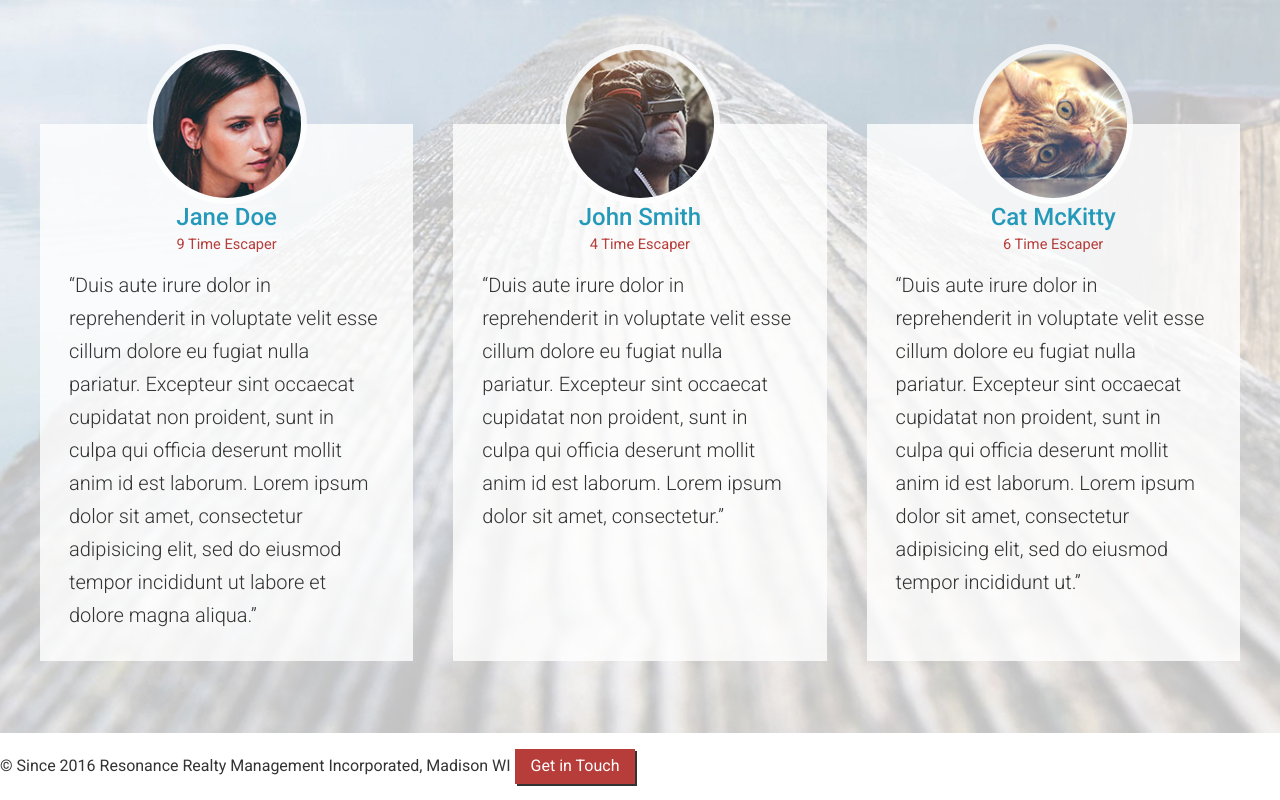
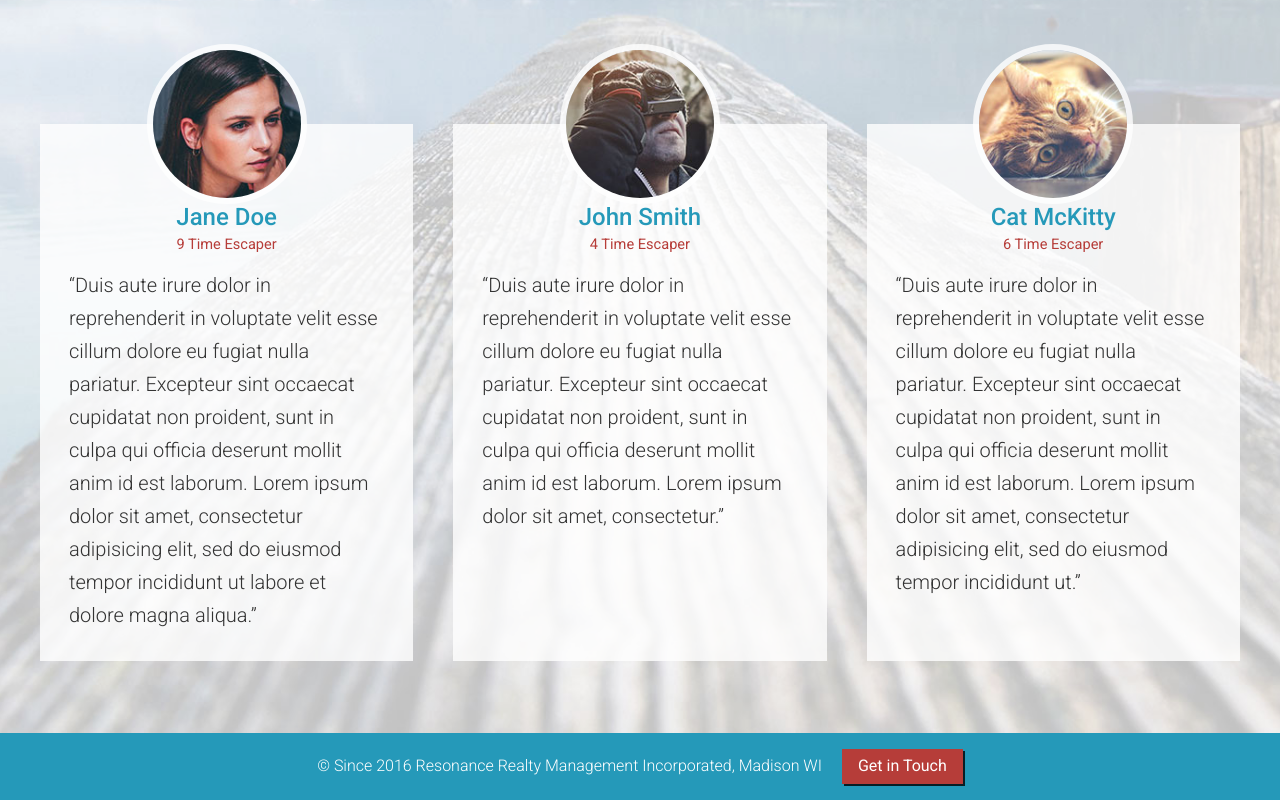
Before and after one commit to tim1016/resonancebasic, a website: page app/index.html in a window 1280 px wide. Shown: the part 3610-4410 px from the top of the page. Drawn offline with Linux system fonts and the light colour scheme.

Commit message:
Completed footer section

```diff
--- /dev/null
+++ b/app/assets/styles/modules/_site-footer.css
@@ -0,0 +1,17 @@
+.site-footer{
+  background-color: $myBlue;
+  color: white;
+  text-align: center;
+
+  &__text{
+    display: block;
+    margin-bottom: 0.5rem;
+    font-weight: 300;
+
+    @mixin atMedium{
+      display: inline-block;
+      margin-bottom: 0;
+      margin-right: 1rem;
+    }
+  }
+}
--- a/app/assets/styles/styles.css
+++ b/app/assets/styles/styles.css
@@ -13,3 +13,4 @@
 @import 'modules/_feature-item';
 @import 'modules/_sprite';
 @import 'modules/_testimonial';
+@import 'modules/_site-footer';
--- a/app/index.html
+++ b/app/index.html
@@ -229,8 +229,11 @@
 
 
 
-      <footer>
-         <p>&copy; Since 2016 Resonance Realty Management Incorporated, Madison WI <a class= "btn btn--color2" href="#">Get in Touch</a></p>
+      <footer class="site-footer">
+        <div class="wrapper">
+           <p><span class="site-footer__text">&copy; Since 2016 Resonance Realty Management Incorporated, Madison WI </span>
+           <a class= "btn btn--color2" href="#">Get in Touch</a></p>
+         </div>
       </footer>
    </body>
 
--- a/app/temp/styles/styles.css
+++ b/app/temp/styles/styles.css
@@ -831,3 +831,20 @@ Instead edit gulp/templates/sprite */
     font-weight: 400;
     margin: 0.25rem 0 1rem 0;
   }
+.site-footer{
+  background-color: #2599b9;
+  color: white;
+  text-align: center;
+}
+.site-footer__text{
+    display: block;
+    margin-bottom: 0.5rem;
+    font-weight: 300;
+  }
+@media(min-width:800px){
+.site-footer__text{
+      display: inline-block;
+      margin-bottom: 0;
+      margin-right: 1rem
+  }
+   }
```
